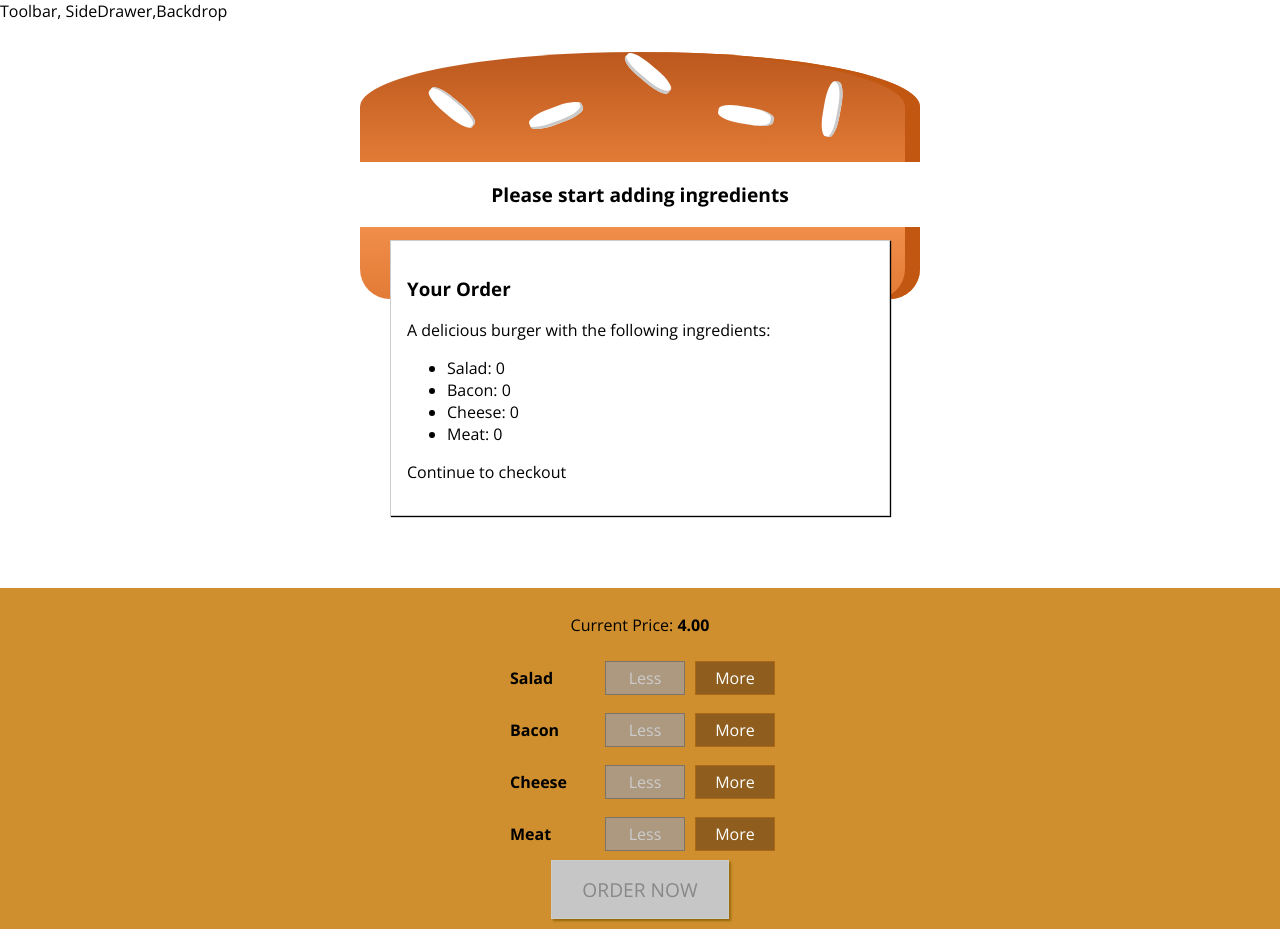
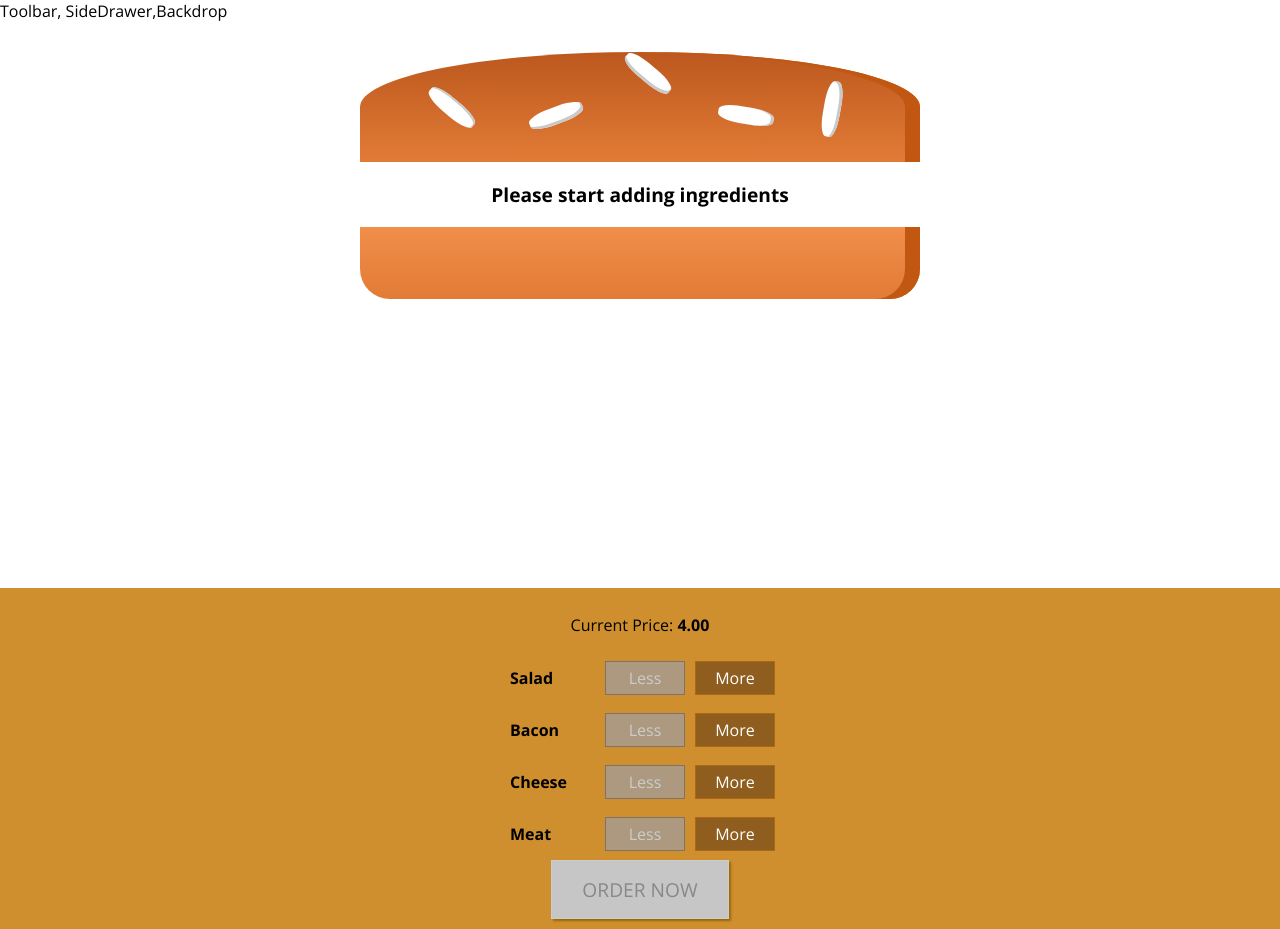
Before and after one commit to DustinX/react-test, a React app: page / in a window 1280 px wide. Built offline with nearby package versions, Linux system fonts and the light colour scheme.

Commit message:
order modal slides in

```diff
--- a/src/components/Burger/BuildControls/BuildControls.js
+++ b/src/components/Burger/BuildControls/BuildControls.js
@@ -26,6 +26,7 @@
 		<button
 			className={classes.OrderButton}
 			disabled={!props.purchasable}
+			onClick={props.ordered}
 		>ORDER NOW</button>
 	</div>
 );
--- a/src/components/Burger/OrderSummary/OrderSummary.js
+++ b/src/components/Burger/OrderSummary/OrderSummary.js
@@ -5,7 +5,7 @@
 	const ingredientSummary = Object.keys(props.ingredients)
 		.map((igKey) => {
 			return (
-				<li>
+				<li key={igKey}>
 					<span style={{textTransform: 'capitalize'}}>{igKey}</span>: {props.ingredients[igKey]}
 				</li>
 			)
--- a/src/components/UI/Modal/Modal.js
+++ b/src/components/UI/Modal/Modal.js
@@ -1,9 +1,15 @@
 import React from 'react';
 
+// @ts-ignore
 import classes from './Modal.css';
 
 const modal = (props) => (
-	<div className={classes.Modal}>
+	<div className={classes.Modal}
+		style={{
+			transform: props.show ? 'translateY(0)' : 'translateY(-100vh)',
+			opacity: props.show ? '1' : '0'
+		}}
+	>
 		{props.children}
 	</div>
 );
--- a/src/containers/BurgerBuilder/BurgerBuilder.js
+++ b/src/containers/BurgerBuilder/BurgerBuilder.js
@@ -21,7 +21,8 @@
 			meat: 0
 		},
 		totalPrice: 4,
-		purchasable: false
+		purchasable: false,
+		purchasing: false
 	}
 
 	updatePurchaseState(ingredients){
@@ -70,6 +71,10 @@
 
 	}
 
+	purchaseHandler = () => {
+		this.setState({purchasing: true});
+	}
+
 	render () {
 
 		const disabledInfo = {
@@ -82,7 +87,7 @@
 
 		return (
 			<React.Fragment>
-				<Modal>
+				<Modal show={this.state.purchasing}>
 					<OrderSummary ingredients={this.state.ingredients}/>
 				</Modal>
 				<Burger ingredients={this.state.ingredients}/>
@@ -92,6 +97,7 @@
 					disabled = {disabledInfo}
 					purchasable={this.state.purchasable}
 					price={this.state.totalPrice}
+					ordered={this.purchaseHandler}
 				/>
 			</React.Fragment>
 		);
```
